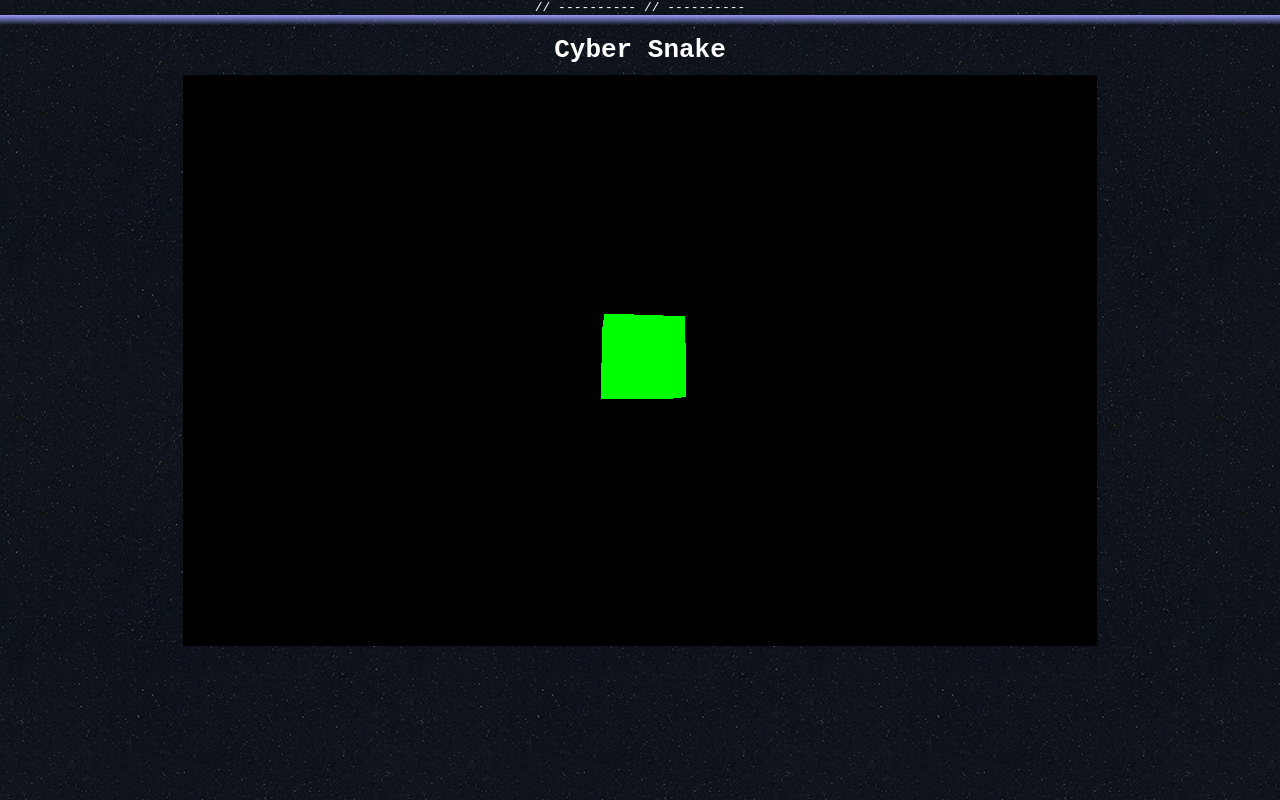
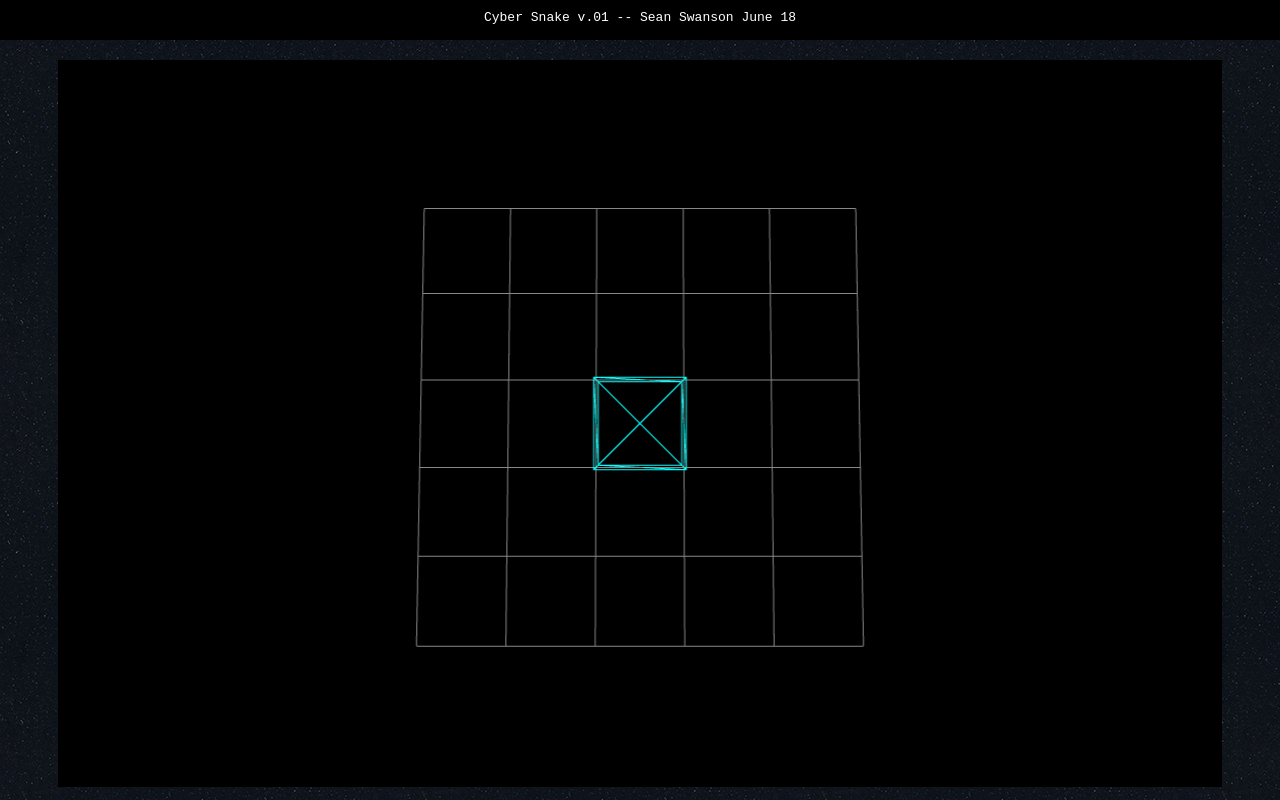
Before and after one commit to seancswanson/cyber-snake-3d, a plain HTML site: page index.html in a window 1280 px wide. Drawn offline with Linux system fonts and the light colour scheme.

Commit message:
Added a grid, created keyboard listeners, cleaned up code.

```diff
--- a/index.html
+++ b/index.html
@@ -7,17 +7,14 @@
   <title>Cyber Snake 3D</title>
   <link rel="stylesheet" type="text/css" href="style/main.css">
 </head>
-// ----------
 
-// ----------
 <body>
   <nav>
     <div class="nav">
-      <span></span>
+      <span>Cyber Snake v.01 -- Sean Swanson June 18</span>
     </div>
   </nav>
   <div class="title">
-    <h1>Cyber Snake</h1>
   </div>
   <script src="lib/jquery-3.3.1.min.js"></script>
   <script src="lib/three.min.js"></script>
--- a/js/app.js
+++ b/js/app.js
@@ -9,12 +9,13 @@
       this.body = $("body");
 
       this.initScene();
-      this.initCamera();
+      this.initLights();
       this.initCube();
       this.animateCube();
       this.initPlane();
       this.initKeyboardListeners();
-
+      this.initCamera();
+      this.renderScene();
     },
 
     // ----------
@@ -22,18 +23,63 @@
       var self = this;
 
       this.scene = new THREE.Scene();
-      this.renderer = new THREE.WebGLRenderer();
-      this.renderer.setSize(window.innerWidth / 1.4, window.innerHeight / 1.4);
+
+      this.renderer = new THREE.WebGLRenderer({ antialias: true });
+      this.renderer.setSize(window.innerWidth / 1.1, window.innerHeight / 1.1);
+      this.renderer.setPixelRatio(window.devicePixelRatio);
+
       document.body.appendChild(self.renderer.domElement);
+
+      this.scene.fog = new THREE.FogExp2(0x000000, 0.0011);
+
+      this.gridHelper = new THREE.GridHelper(5, 5);
+      this.gridHelper.rotation.x = 1.5;
+
+      this.scene.add(this.gridHelper);
+
+    },
+
+    // ----------
+    renderScene: function() {
+      this.renderer.render(this.scene, this.camera);
+    },
+
+    // ----------
+    initLights: function() {
+      this.ambientLight = new THREE.AmbientLight(0x000000);
+      this.scene.add(this.ambientLight);
+
+      // this.lights = [];
+      // this.lights[0] = new THREE.PointLight(0xffffff, 1, 0);
+      // this.lights[1] = new THREE.PointLight(0xffffff, 1, 0);
+      // this.lights[2] = new THREE.PointLight(0xffffff, 1, 0);
+
+      // this.lights[0].position.set(0, 0, 0);
+      // this.lights[1].position.set(100, 200, 100);
+      // this.lights[2].position.set(- 100, - 200, - 100);
+
+      // this.scene.add(this.lights[0]);
+      // this.scene.add(this.lights[1]);
+      // this.scene.add(this.lights[2]);
     },
 
     // ----------
     initCamera: function() {
       var self = this;
-      this.cameraPivotPoint = this.scene.position;
-      this.camera = new THREE.PerspectiveCamera(75, window.innerWidth / window.innerHeight, 0.1, 1000);
-      this.camera.position.z = 5;
-      this.camera.lookAt(this.cameraPivotPoint);
+
+      this.camera = new THREE.PerspectiveCamera(45, window.innerWidth / window.innerHeight, 1, 1000);
+      this.camera.position.z = 10;
+
+      // this.cameraPivotPoint = this.scene.position;
+
+      // this.camera.lookAt(this.cameraPivotPoint);
+
+      // var controls = new THREE.OrbitControls(this.camera);
+
+      //controls.update() must be called after any manual changes to the camera's transform
+      // this.camera.position.set(50, 20, 100);
+      // controls.update();
+
     },
 
     // ----------
@@ -46,18 +92,29 @@
       var isKeyPressed = function() {
         self.keyboard.pressed('left');
         self.keyboard.pressed('right');
+        self.keyboard.pressed('up');
+        self.keyboard.pressed('down');
+        self.keyboard.pressed('z');
+        self.keyboard.pressed("x");
 
-        if (self.keyboard.pressed('left')) {
-          console.log(self.camera);
-          self.camera.lookAt(self.cameraPivotPoint);
-
-          self.camera.rotation.x += 1;
-        } else if (self.keyboard.pressed('right')) {
-          self.camera.lookAt(self.cameraPivotPoint);
-
-          self.camera.rotation.x -= 1;
-        } else {
-          console.log('Please hold down button.');
+        if (self.keyboard.pressed("up")) {
+          self.cubeOne.position.y += .1;
+          // self.cubeTwo.position.x += .1;
+        } else if (self.keyboard.pressed('down')) {
+          self.cubeOne.position.y -= .1;
+          // self.cubeTwo.position.x -= .1;
+        } else if (self.keyboard.pressed("left")) {
+          self.cubeOne.position.x -= .1;
+          // self.cubeTwo.position.y -= .1;
+        } else if (self.keyboard.pressed("right")) {
+          self.cubeOne.position.x += .1;
+          // self.cubeTwo.position.y += .1;
+        } else if (self.keyboard.pressed('z')) {
+          self.cubeOne.position.z -= .5;
+          // self.cubeTwo.position.z -= .5;
+        } else if (self.keyboard.pressed('x')) {
+          self.cubeOne.position.z += .5;
+          // self.cubeTwo.position.z += .5;
         }
       }
 
@@ -66,14 +123,30 @@
       });
     },
 
-    // ----------
+    // ---------
     initCube: function() {
       var self = this;
 
-      var geometry = new THREE.BoxGeometry(1, 1, 1);
-      var material = new THREE.MeshBasicMaterial({ color: 0x00ff00 });
-      this.cube = new THREE.Mesh(geometry, material);
-      this.scene.add(this.cube);
+      var cubeOneGeometry = new THREE.BoxGeometry(1, 1, 1);
+      var cubeOneMaterial = new THREE.MeshBasicMaterial({
+        color: 0x00ffff,
+        wireframe: true
+       });
+
+      // var cubeTwoGeometry = new THREE.BoxGeometry(1, 1, 1);
+      // var cubeTwoMaterial = new THREE.MeshBasicMaterial({
+      //   color: 0xffffff,
+      //   wireframe: true
+      // });
+
+      this.cubeOne = new THREE.Mesh(cubeOneGeometry, cubeOneMaterial);
+      // this.cubeTwo = new THREE.Mesh(cubeTwoGeometry, cubeTwoMaterial);
+
+      // this.cubeTwo.rotation.x = 1;
+      // this.cubeTwo.rotation.y = 1;
+
+      this.scene.add(this.cubeOne);
+      // this.scene.add(this.cubeTwo);
     },
 
     // ----------
@@ -81,7 +154,7 @@
       var self = this;
 
       var geometry = new THREE.PlaneGeometry(1,1,1);
-      var material = new THREE.MeshBasicMaterial({color: 0xffff00, side: THREE.DoubleSide});
+      var material = new THREE.MeshBasicMaterial({ color: 0x00ffff, side: THREE.DoubleSide});
       self.plane = new THREE.Mesh(geometry, material);
       // self.scene.add(self.plane);
     },
@@ -93,10 +166,10 @@
         self.animateCube();
       });
 
-      this.cube.rotation.x += 0.01;
-      this.cube.rotation.y += 0.01;
+      // this.cubeOne.rotation.x += 0.01;
+      // this.cubeOne.rotation.y += 0.01;
+      this.renderer.render(this.scene, this.camera);
 
-      this.renderer.render(this.scene, this.camera);
     }
 
   };
--- a/style/main.css
+++ b/style/main.css
@@ -10,14 +10,13 @@
 }
 
 .nav {
-  height: 10px;
+  height: 40px;
   background: rgb(0, 0, 0);
-  background: linear-gradient(
-    180deg,
-    rgba(0, 0, 0, 1) 0%,
-    rgba(155, 155, 255, 1) 0%,
-    rgba(42, 69, 248, 0) 100%
-  );
+}
+
+.nav span {
+  padding: 10px;
+  display: block;
 }
 
 body {
```
